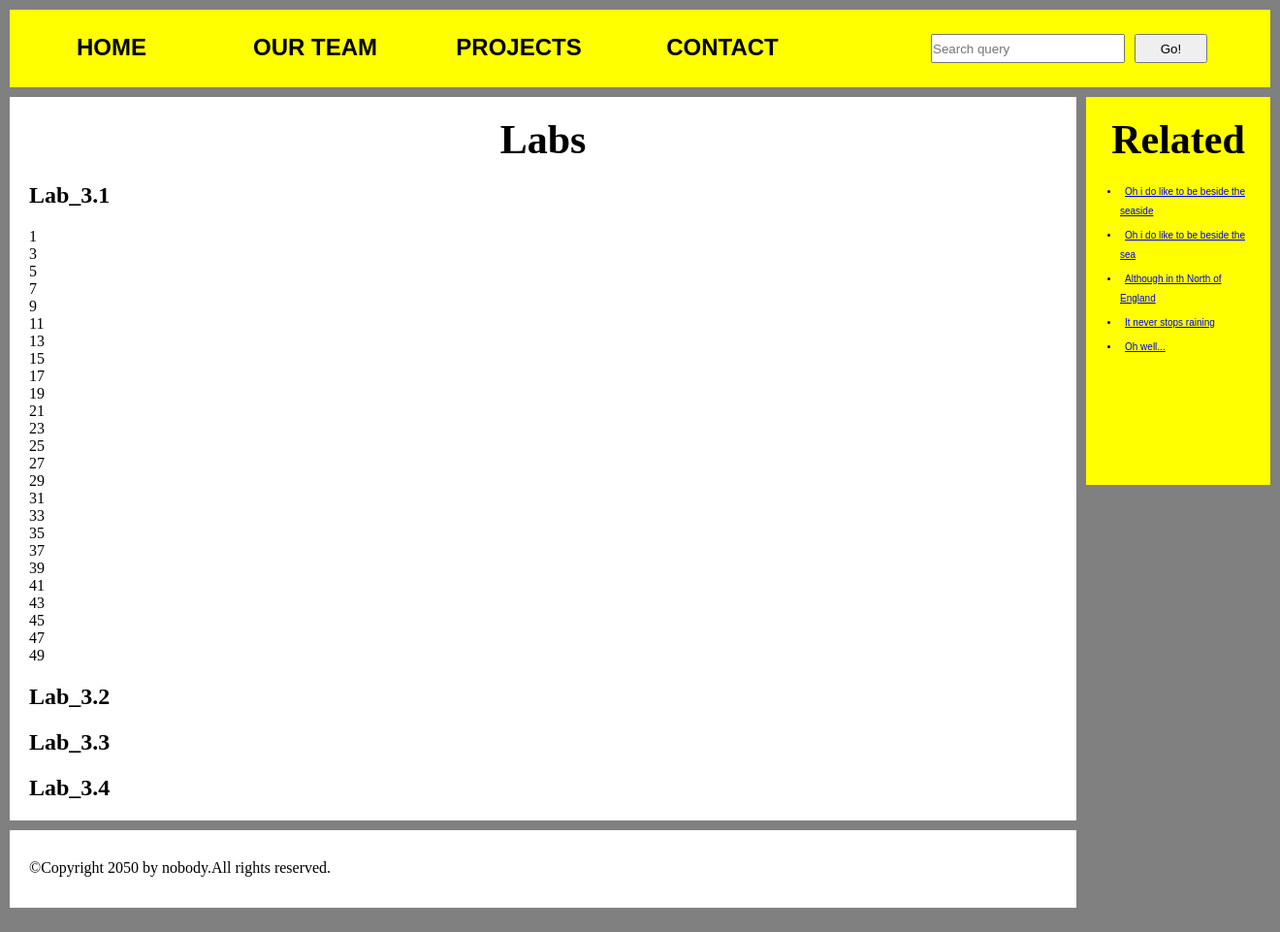
After one commit to RoflanRabotyaga/edu, a PHP site: page /simple_web_page.php in a window 1320 px wide. The commit adds this page. Shown: the whole page at 97% size. Run offline with PHP 8.4, Linux system fonts and the light colour scheme.

Commit message:
Lab marks

```diff
--- a/simple_web_page.css
+++ b/simple_web_page.css
@@ -54,24 +54,28 @@ section{
 }
 article{
     background-color: #FFF;
-    height: 500px;
+    height: auto;
     width: 1100px;
     margin: 0 10PX 10px 0;
     float: left;
 }
 nav{
     background-color: yellow;
-    height: 500px;
+    height: 400px;
     width: 190px;
     float: left;
     margin: 0;
 }
 footer{
-    background-color: yellow;
-    height: 80px;
     width: 1300px;
     clear: both;
-    margin: 20px auto;
+    margin: 20px auto
+}
+footer div{
+    background-color: #FFF;
+    width: 1100px;
+    height: 80px;
+    margin: 0;
 }
 #footer_p{
     position: relative;
--- /dev/null
+++ b/simple_web_page.php
@@ -0,0 +1,63 @@
+<!DOCTYPE html>
+<html lang="en">
+<head>
+    <meta charset="UTF-8">
+    <title>Lab 3.1 - 3.4</title>
+    <link rel="stylesheet" href="simple_web_page.css">
+</head>
+<body>
+    <header>
+        <div><h2>HOME</h2></div>
+        <div><h2>OUR TEAM</h2></div>
+        <div><h2>PROJECTS</h2></div>
+        <div><h2>CONTACT</h2></div>
+        <div>
+            <form action="">
+                <input type="text"
+                       id="search_query"
+                       placeholder="Search query"
+                />
+                <label for="search_query"></label>
+                <input
+                       type="reset"
+                       value="Go!"
+                />
+            </form>
+        </div>
+    </header>
+    <section>
+        <article>
+            <h1>Labs</h1>
+            <h2>Lab_3.1</h2>
+            <p>
+                <?php
+                    for($i=0; $i<=50; $i++)
+                        if($i%2==1)
+                            echo $i."<br>";
+                ?>
+            </p>
+            <h2>Lab_3.2</h2>
+            <p></p>
+            <h2>Lab_3.3</h2>
+            <p></p>
+            <h2>Lab_3.4</h2>
+            <p></p>
+        </article>
+        <nav>
+            <h1>Related</h1>
+            <ul>
+                <li><a href="http://localhost">Oh i do like to be beside the seaside</a></li>
+                <li><a href="http://localhost">Oh i do like to be beside the sea</a></li>
+                <li><a href="http://localhost">Although in th North of England</a></li>
+                <li><a href="http://localhost">It never stops raining</a></li>
+                <li><a href="http://localhost">Oh well...</a></li>
+            </ul>
+        </nav>
+    </section>
+    <footer>
+        <div>
+            <p id="footer_p">&copy;Copyright 2050 by nobody.All rights reserved.</p>
+        </div>
+    </footer>
+</body>
+</html>
```
Also changed, not shown: iframe.php (+21 -6 lines), simple_web_page.html (deleted, +0 -54 lines).
